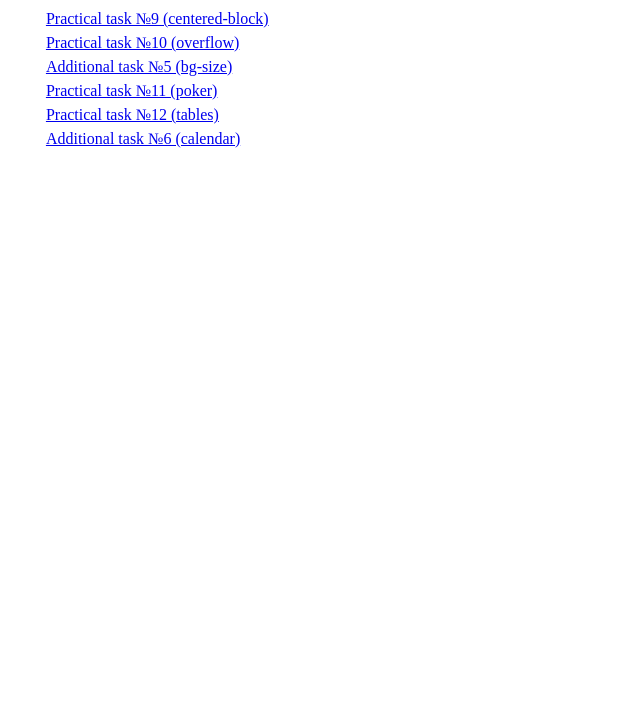
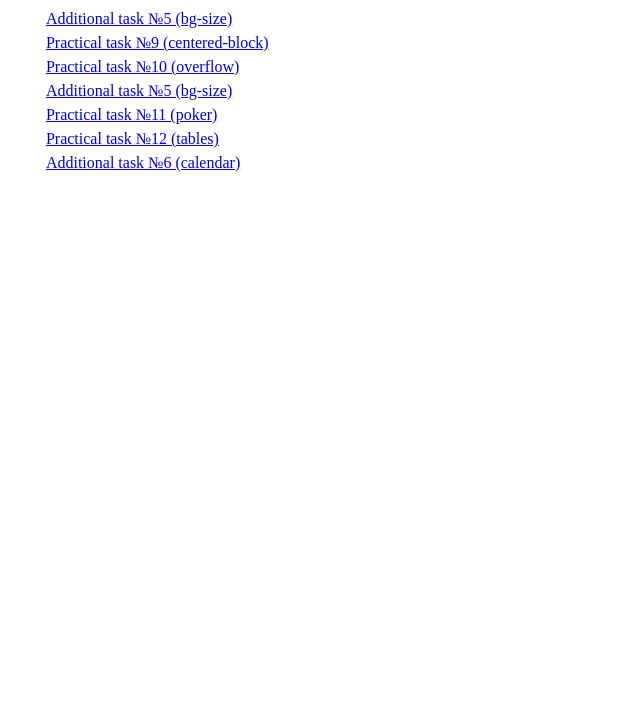
Before and after one commit to DariaStefanovich/Task4.github.io, a plain HTML site: page index.html in a window 1280 px wide. Shown: the part 73-800 px from the top of the page, without its empty margins (0-640 px from the left). Drawn offline with Linux system fonts and the light colour scheme.

Commit message:
Update index.html

```diff
--- a/index.html
+++ b/index.html
@@ -7,6 +7,7 @@
  <body>
      <h1 style="margin-left: 5%;">Task4</h1>
      <p style="line-height: 150%; margin-left: 3%;">
+        <a href="figure_figcaption.html" target="_blank" title="Lesson #3 (img, аттрибут style)"> Additional task №5 (bg-size)</a><br>
         <a href="centered-block.html" target="_blank" title="Lesson #5 (padding, margin, background)"> Practical task №9 (centered-block)</a><br>
         <a href="overflow-test.html" target="_blank" title="Lesson #5 (padding, margin, background)"> Practical task №10 (overflow)</a><br>
         <a href="bg-size.html" target="_blank" title="Lesson #5 (padding, margin, background)"> Additional task №5 (bg-size)</a><br>
```
